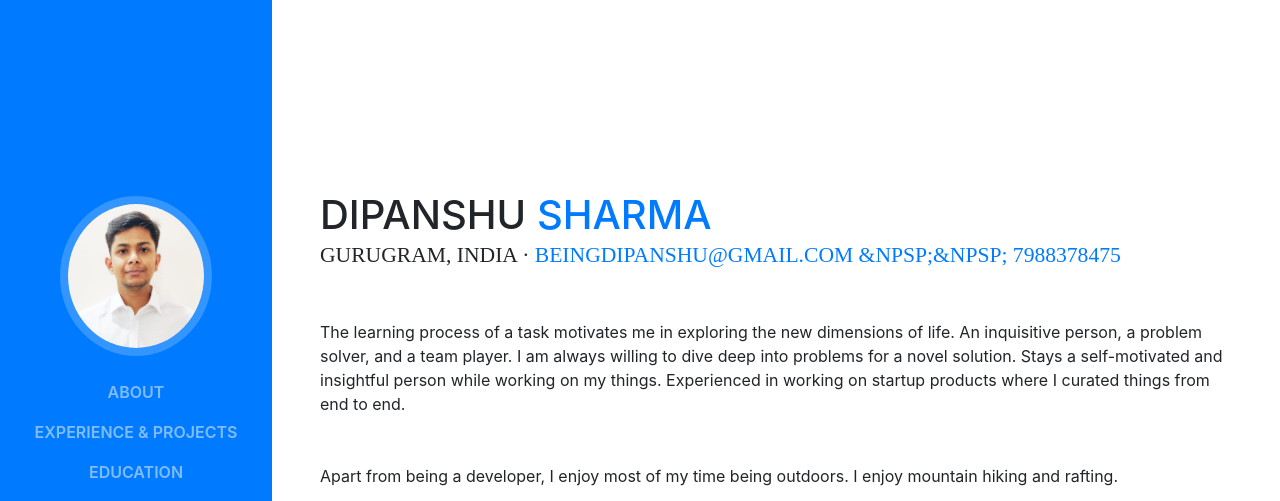
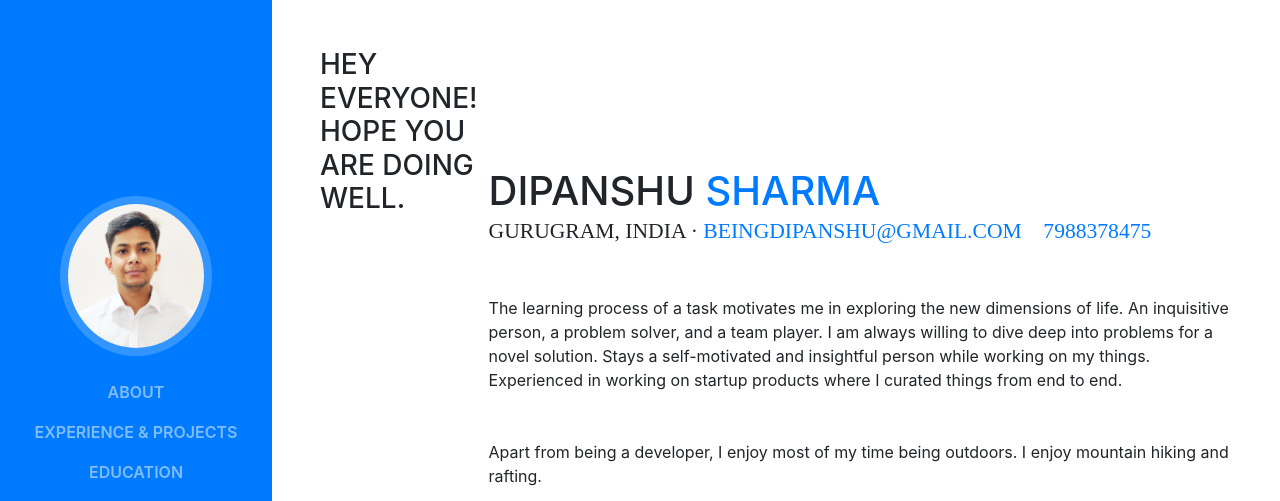
Before and after one commit to onebeing/resumex, a website with bundled scripts: page index.html in a window 1280 px wide. Shown: the top 501 px of the page. Built offline with nearby package versions, Linux system fonts and the light colour scheme; a web font is replaced by a local one.

Commit message:
Update index.html

```diff
--- a/index.html
+++ b/index.html
@@ -67,13 +67,14 @@
     <div class="container-fluid p-0">
 
       <section class="resume-section p-3 p-lg-5 d-flex d-column" id="about">
+       <h3 class="mb-5">Hey Everyone! Hope you are doing well.</h3>
         <div class="my-auto">
           <h1 class="mb-0">Dipanshu
             <span class="text-primary">Sharma</span>
           </h1>
           <div class="subheading mb-5">Gurugram, India ·
             <a href="mailto: beingdipanshu@gmail.com">beingdipanshu@gmail.com</a>
-            <a href="tel: 7988-378-475">&npsp;&npsp; 7988378475</a>
+            <a href="tel: 7988-378-475">&nbsp;&nbsp; 7988378475</a>
           </div>
           <p class="mb-5">The learning process of a task motivates me in exploring the new dimensions of life. An inquisitive person, a problem solver, and a team player. I am always willing to dive deep into problems for a novel solution. Stays a self-motivated and insightful person while working on my things. Experienced in working on startup products where I curated things from end to end.</p>
           <p>Apart from being a developer, I enjoy most of my time being outdoors. I enjoy mountain hiking and rafting.</p>
```
